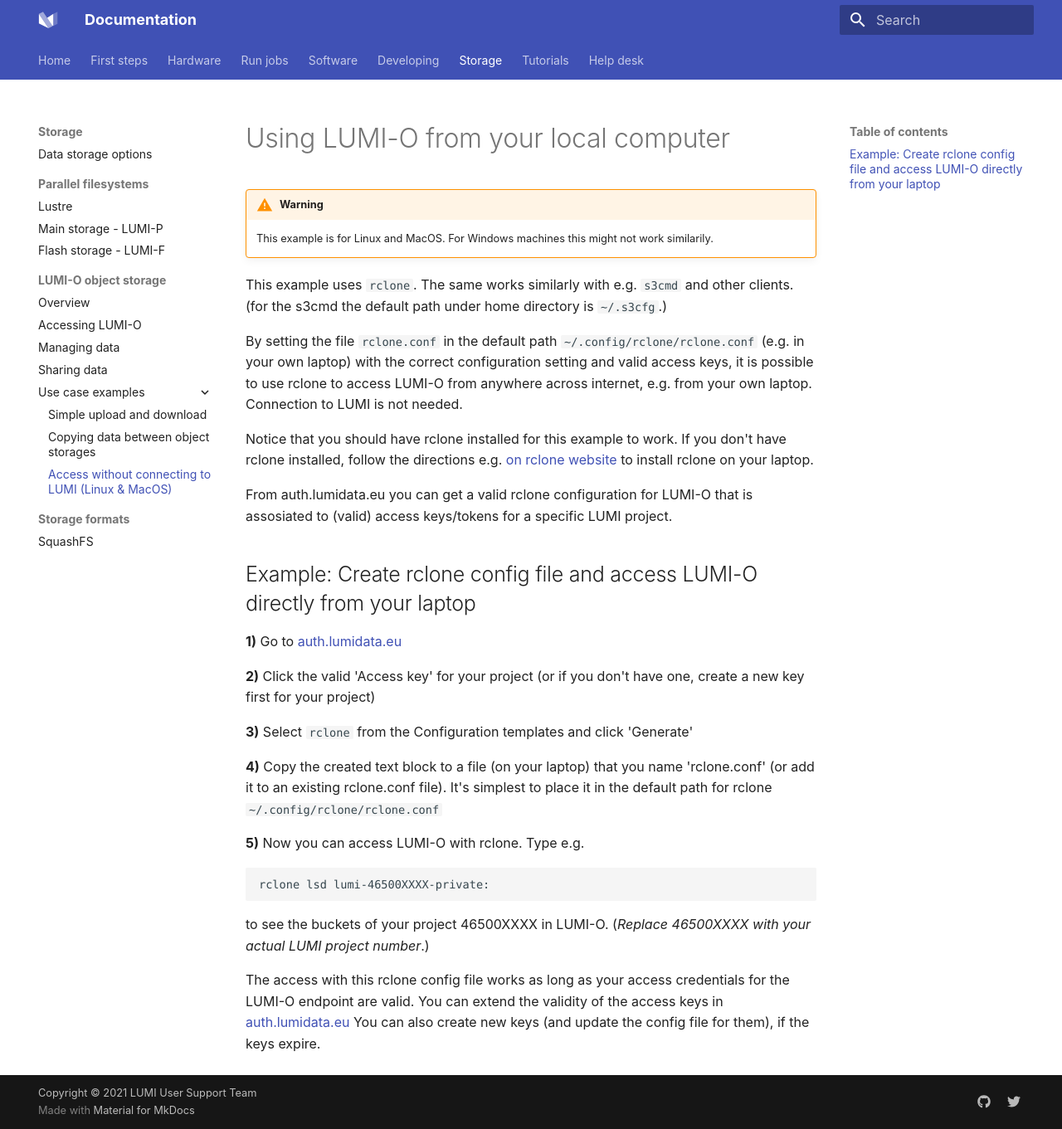
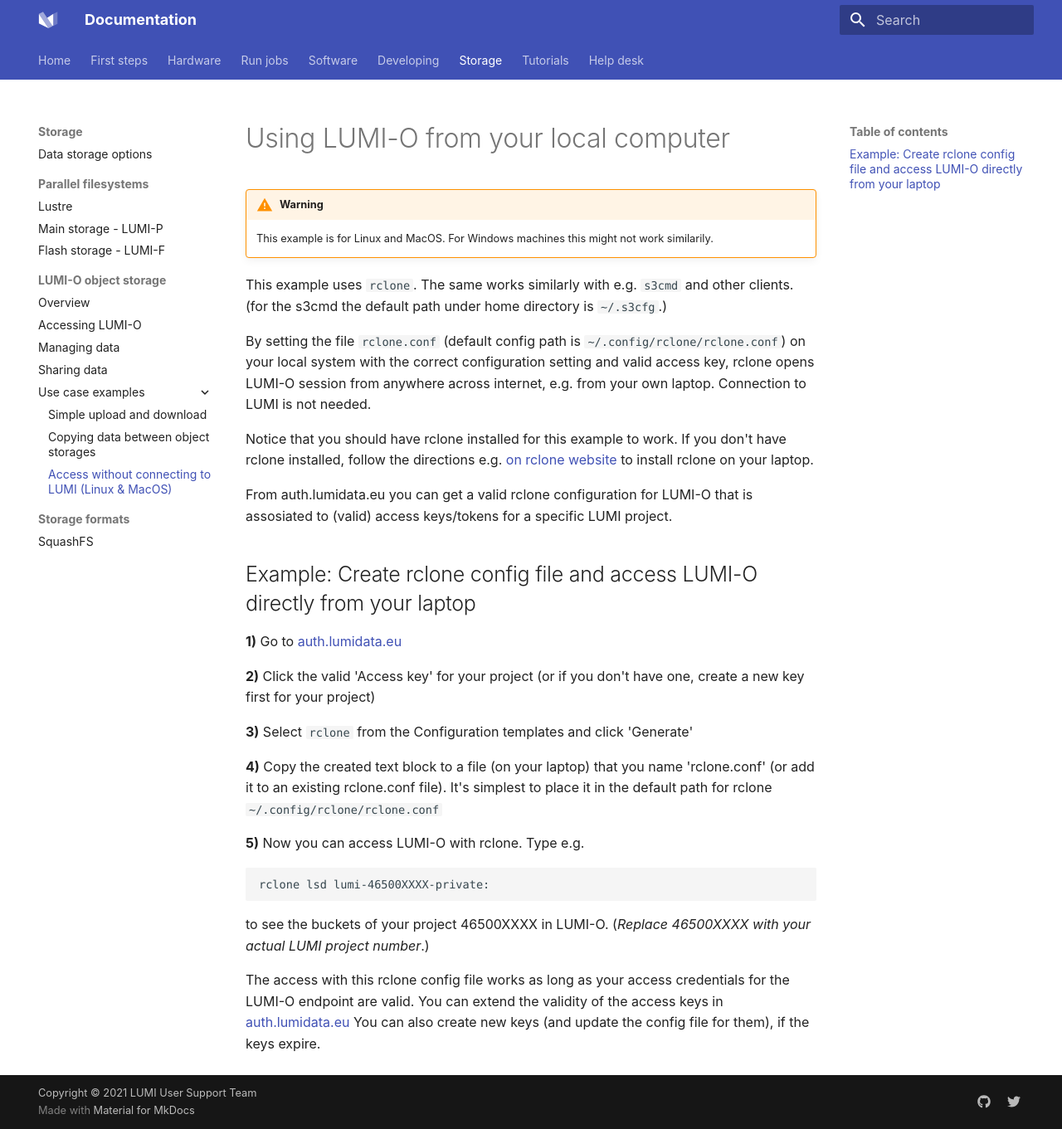
Before and after one commit to Lumi-supercomputer/lumi-userguide, an MkDocs documentation site: the page built from docs/storage/lumio/connect-local.md, in a window 1280 px wide and 1361 px high. Shown: the whole window at 83% size. Built offline with MkDocs 1.6.1 and Material for MkDocs 9.7.7, drawn with Linux system fonts in a browser that asks for light colours.

Commit message:
Update docs/storage/lumio/connect-local.md
Co-authored-by: Maciej Szpindler <56594900+mszpindler@users.noreply.github.com>

```diff
--- a/docs/storage/lumio/connect-local.md
+++ b/docs/storage/lumio/connect-local.md
@@ -7,7 +7,7 @@
 
 This example uses `rclone`. The same works similarly with e.g. `s3cmd` and other clients. (for the s3cmd the default path under home directory is `~/.s3cfg`.)
 
-By setting the file `rclone.conf` in the default path `~/.config/rclone/rclone.conf` (e.g. in your own laptop) with the correct configuration setting and valid access keys, it is possible to use rclone to access LUMI-O from anywhere across internet, e.g. from your own laptop. Connection to LUMI is not needed.
+By setting the file `rclone.conf` (default config path is `~/.config/rclone/rclone.conf`) on your local system with the correct configuration setting and valid access key, rclone opens LUMI-O session from anywhere across internet, e.g. from your own laptop. Connection to LUMI is not needed.
 
 Notice that you should have rclone installed for this example to work. If you don't have rclone installed, follow the directions e.g. [on rclone website](https://rclone.org/install/) to install rclone on your laptop.
 
```
